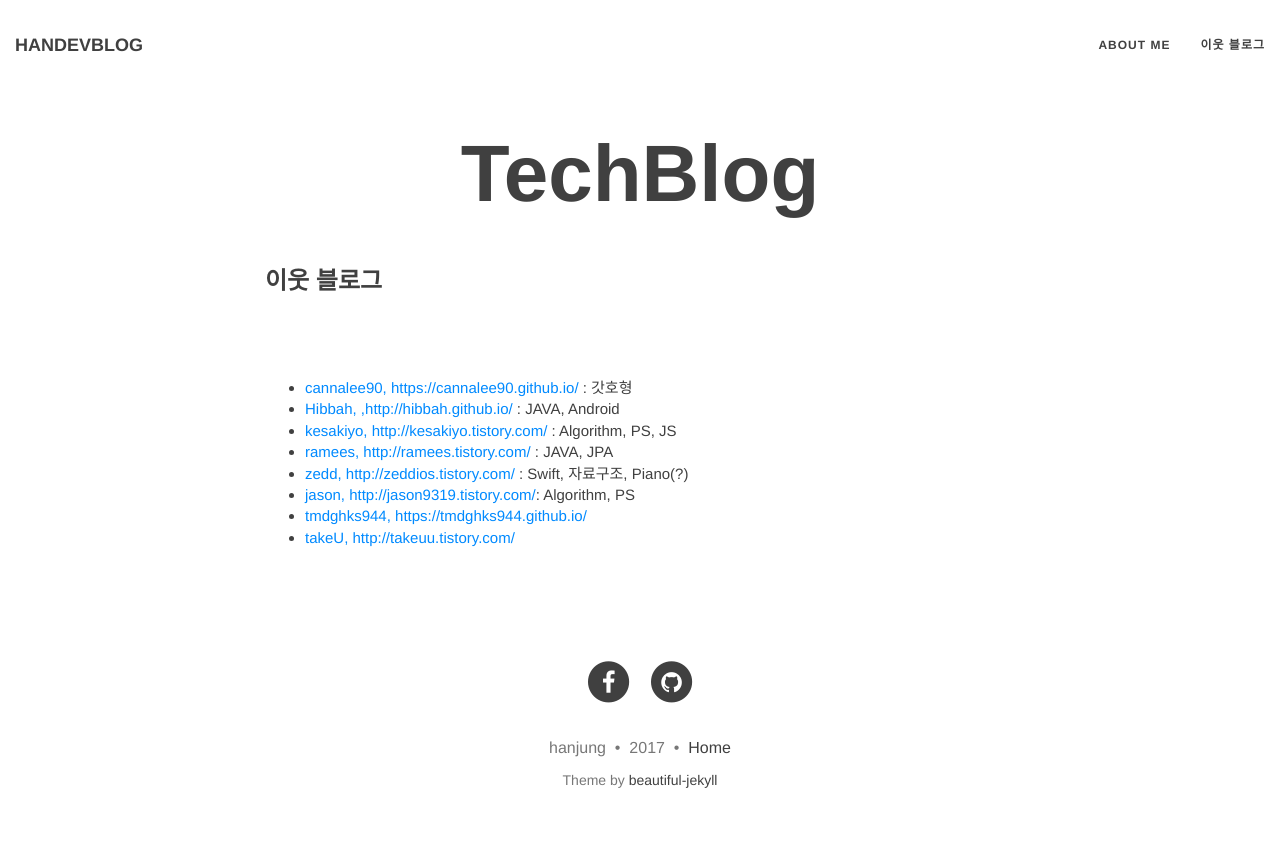
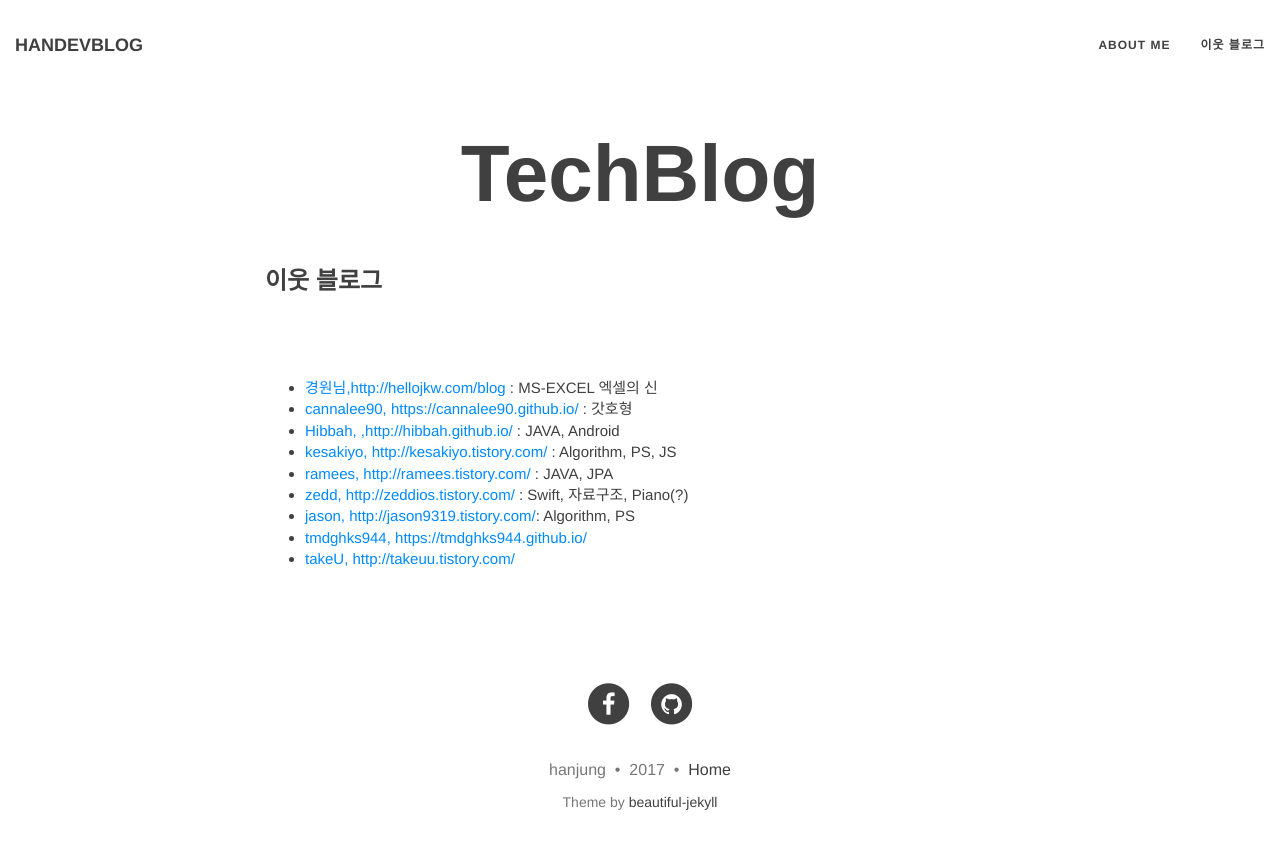
Before and after one commit to hanjungv/hanjungv.github.io, a Jekyll site: the page built from techblog.md, in a window 1280 px wide. Shown: the top 849 px of the page. Built offline with Jekyll 4.4.1, drawn with Linux system fonts in a browser that asks for light colours; nearby versions of some CDN libraries.

Commit message:
add techblog name

```diff
--- a/techblog.md
+++ b/techblog.md
@@ -6,6 +6,7 @@ title: TechBlog
 ### 이웃 블로그
 <br/>
 
+* [경원님,http://hellojkw.com/blog](http://hellojkw.com/blog) : MS-EXCEL 엑셀의 신
 * [cannalee90, https://cannalee90.github.io/](https://cannalee90.github.io/) : 갓호형
 * [Hibbah, ,http://hibbah.github.io/](http://hibbah.github.io/) : JAVA, Android
 * [kesakiyo, http://kesakiyo.tistory.com/](http://kesakiyo.tistory.com/) : Algorithm, PS, JS
```
